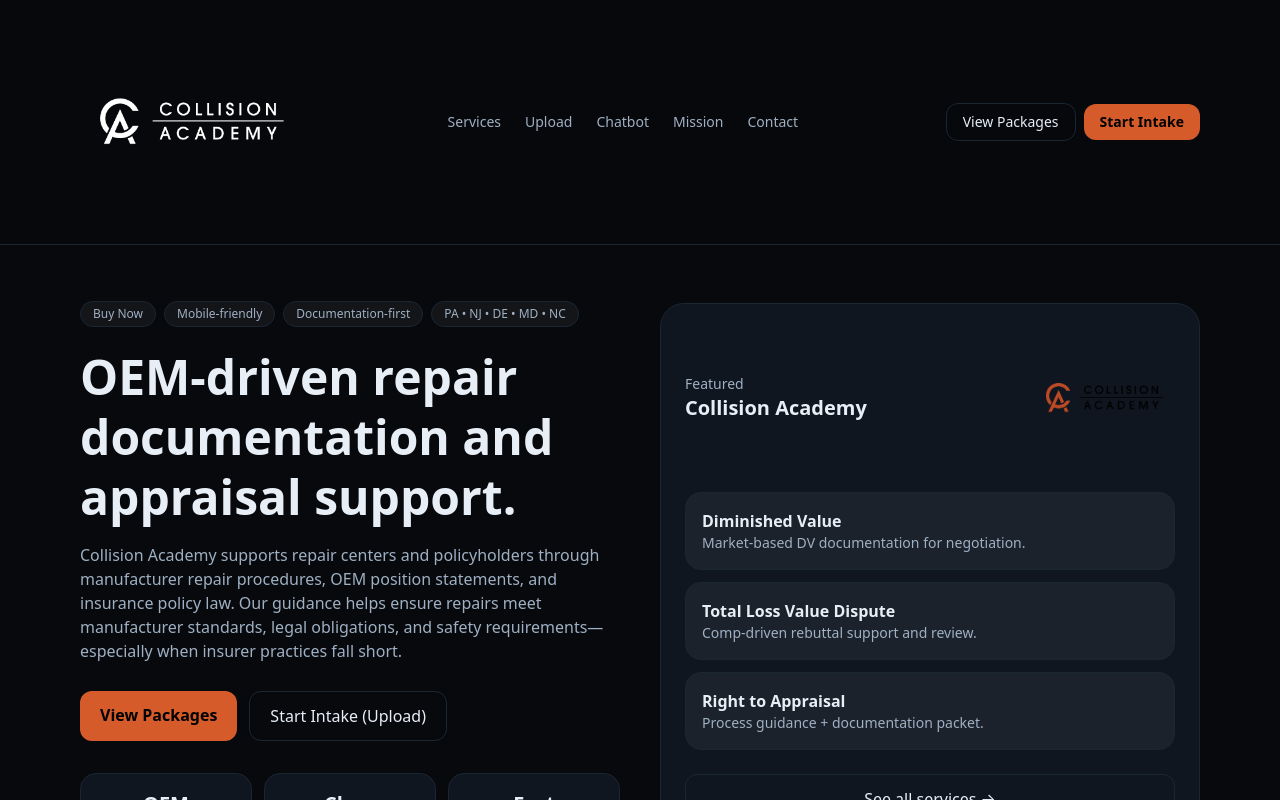
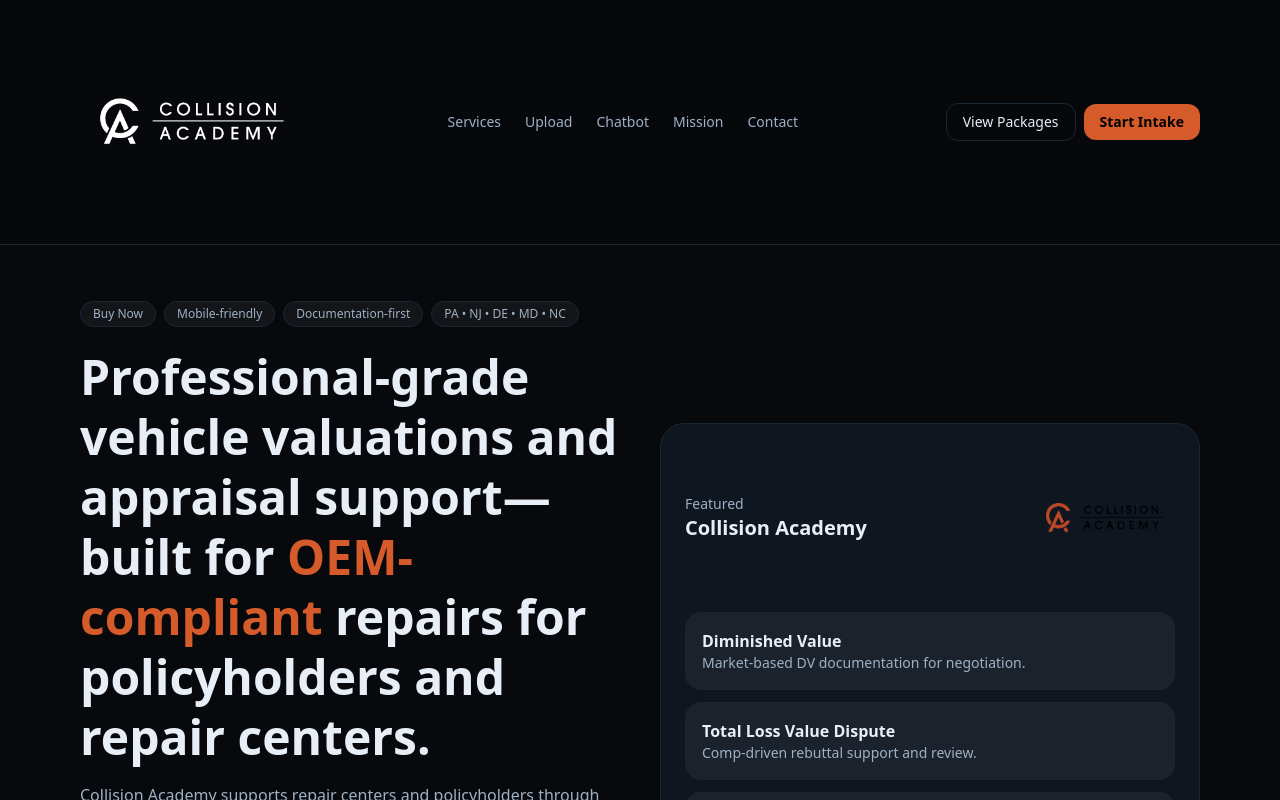
Before and after one commit to Collision-IQ/Collision-IQ, a Next.js app: page / in a window 1280 px wide. Shown: the top 800 px of the page. Built offline with nearby package versions, Linux system fonts and the light colour scheme.

Commit message:
Test revision

```diff
--- a/src/app/page.tsx
+++ b/src/app/page.tsx
@@ -23,9 +23,11 @@ export default function Home() {
           </div>
 
           <h1 className="mt-5 text-4xl font-semibold leading-tight md:text-5xl">
-            OEM-driven repair documentation and
-            <br />
-            appraisal support.
+            Professional-grade vehicle valuations and appraisal support—built for{" "}
+            <span className="text-[color:var(--accent)] font-semibold">
+              OEM-compliant
+            </span>{" "}
+            repairs for policyholders and repair centers.
           </h1>
           <p className="mt-4 text-[color:var(--muted)]">
             Collision Academy supports repair centers and policyholders through
```
